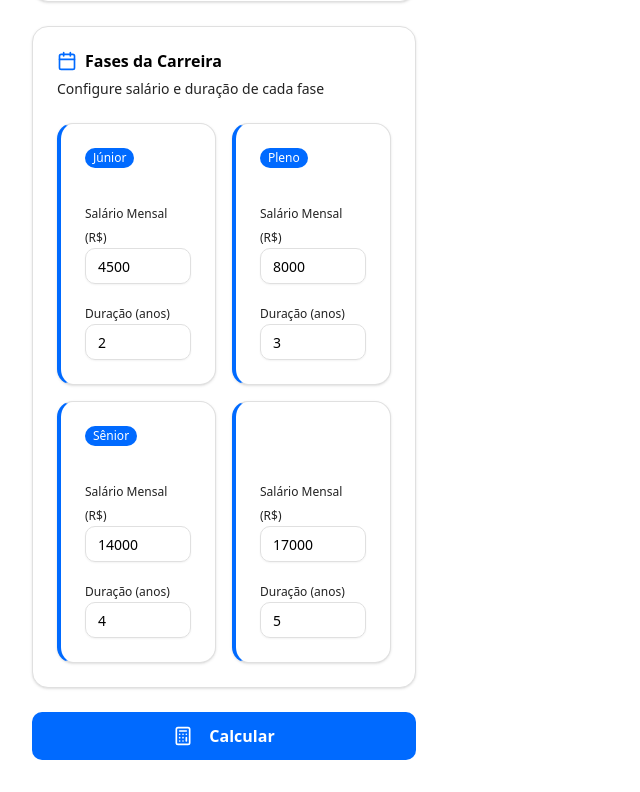
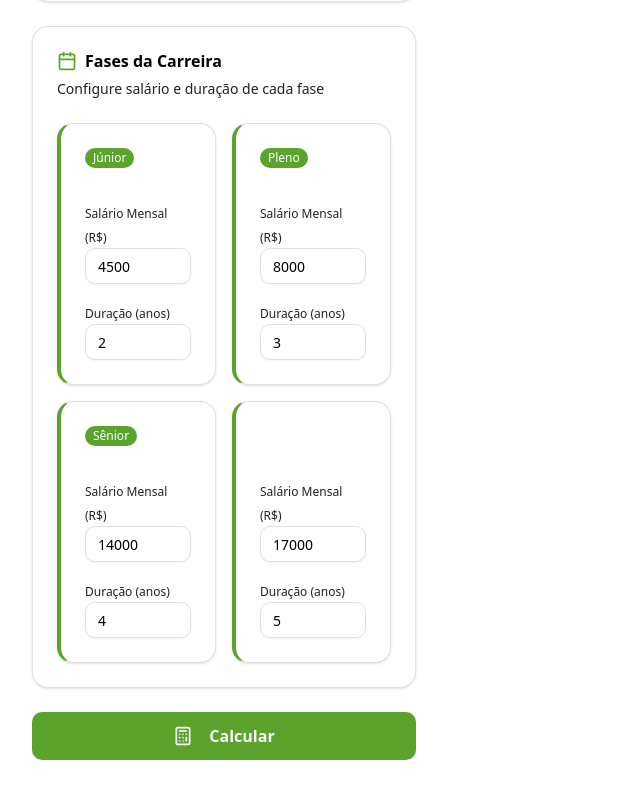
Before and after one commit to CoderRocha/devcapital, a Next.js app: page / in a window 1280 px wide. Shown: the part 950-1742 px from the top of the page, without its empty margins (0-640 px from the left). Built offline with nearby package versions, Linux system fonts and the light colour scheme.

Commit message:
style: ajustado cores do branding

```diff
--- a/src/app/globals.css
+++ b/src/app/globals.css
@@ -51,31 +51,31 @@
   --card-foreground: #000000;
   --popover: #FFFFFF;
   --popover-foreground: #000000;
-  --primary: #006AFF;
+  --primary: #5BA32C;
   --primary-foreground: #FFFFFF;
   --secondary: #F7F7F7;
   --secondary-foreground: #000000;
   --muted: #F7F7F7;
   --muted-foreground: #222222;
-  --accent: #E3F2FD;
-  --accent-foreground: #0052CC;
+  --accent: #E8F5E0;
+  --accent-foreground: #4A8A24;
   --destructive: #DC2626;
   --border: #E0E0E0;
   --input: #E0E0E0;
-  --ring: #006AFF;
-  --chart-1: #006AFF;
-  --chart-2: #0052CC;
-  --chart-3: #4A90E2;
-  --chart-4: #003D99;
-  --chart-5: #E3F2FD;
+  --ring: #5BA32C;
+  --chart-1: #5BA32C;
+  --chart-2: #4A8A24;
+  --chart-3: #7BC04A;
+  --chart-4: #3D7220;
+  --chart-5: #E8F5E0;
   --sidebar: #FFFFFF;
   --sidebar-foreground: #000000;
-  --sidebar-primary: #006AFF;
+  --sidebar-primary: #5BA32C;
   --sidebar-primary-foreground: #FFFFFF;
   --sidebar-accent: #F7F7F7;
   --sidebar-accent-foreground: #000000;
   --sidebar-border: #E0E0E0;
-  --sidebar-ring: #006AFF;
+  --sidebar-ring: #5BA32C;
 }
 
 .dark {
--- a/src/components/calculator/CareerPhasesConfig.tsx
+++ b/src/components/calculator/CareerPhasesConfig.tsx
@@ -17,10 +17,10 @@ interface CareerPhasesConfigProps {
 }
 
 const defaultPhases: CareerPhase[] = [
-  { name: "Júnior", salary: 4500, years: 2, color: "bg-onp-blue-light" },
+  { name: "Júnior", salary: 4500, years: 2, color: "bg-onp-green-light" },
   { name: "Pleno", salary: 8000, years: 3, color: "bg-primary" },
-  { name: "Sênior", salary: 14000, years: 4, color: "bg-onp-blue-dark" },
-  { name: "Tech Lead", salary: 17000, years: 5, color: "bg-onp-blue-darker" },
+  { name: "Sênior", salary: 14000, years: 4, color: "bg-onp-green-dark" },
+  { name: "Tech Lead", salary: 17000, years: 5, color: "bg-onp-green-darker" },
 ]
 
 export function CareerPhasesConfig({
--- a/src/components/calculator/PhaseCard.tsx
+++ b/src/components/calculator/PhaseCard.tsx
@@ -17,17 +17,17 @@ interface PhaseCardProps {
 }
 
 const phaseColors = {
-  junior: "bg-onp-blue-light",
+  junior: "bg-onp-green-light",
   pleno: "bg-primary",
-  senior: "bg-onp-blue-dark",
-  "tech-lead": "bg-onp-blue-darker",
+  senior: "bg-onp-green-dark",
+  "tech-lead": "bg-onp-green-darker",
 }
 
 const phaseTextColors = {
-  junior: "text-onp-blue-light",
+  junior: "text-onp-green-light",
   pleno: "text-primary",
-  senior: "text-onp-blue-dark",
-  "tech-lead": "text-onp-blue-darker",
+  senior: "text-onp-green-dark",
+  "tech-lead": "text-onp-green-darker",
 }
 
 export function PhaseCard({
--- a/src/components/calculator/ResultsSummary.tsx
+++ b/src/components/calculator/ResultsSummary.tsx
@@ -22,7 +22,7 @@ export function ResultsSummary({
       </CardHeader>
       <CardContent>
         <div className="grid grid-cols-1 md:grid-cols-3 gap-4">
-          <div className="p-6 bg-onp-blue-lighter rounded-lg border border-onp-blue-light">
+          <div className="p-6 bg-onp-green-lighter rounded-lg border border-onp-green-light">
             <p className="text-sm text-muted-foreground mb-2">Total Guardado</p>
             <p className="text-3xl font-bold text-primary">
               R${" "}
@@ -32,9 +32,9 @@ export function ResultsSummary({
               })}
             </p>
           </div>
-          <div className="p-6 bg-onp-blue-lighter rounded-lg border border-onp-blue-light">
+          <div className="p-6 bg-onp-green-lighter rounded-lg border border-onp-green-light">
             <p className="text-sm text-muted-foreground mb-2">Juros Ganhos</p>
-            <p className="text-3xl font-bold text-onp-blue-dark">
+            <p className="text-3xl font-bold text-onp-green-dark">
               R${" "}
               {totalEarned.toLocaleString("pt-BR", {
                 minimumFractionDigits: 2,
--- a/src/components/calculator/Timeline.tsx
+++ b/src/components/calculator/Timeline.tsx
@@ -18,10 +18,10 @@ interface TimelineProps {
 const defaultPhases: PhaseResult[] = []
 
 const phaseColors = {
-  junior: "bg-onp-blue-light",
+  junior: "bg-onp-green-light",
   pleno: "bg-primary",
-  senior: "bg-onp-blue-dark",
-  "tech-lead": "bg-onp-blue-darker",
+  senior: "bg-onp-green-dark",
+  "tech-lead": "bg-onp-green-darker",
 }
 
 export function Timeline({ phases = defaultPhases }: TimelineProps) {
@@ -34,7 +34,7 @@ export function Timeline({ phases = defaultPhases }: TimelineProps) {
       <h2 className="text-2xl font-bold text-foreground">Timeline da Carreira</h2>
 
       <div className="relative">
-        <div className="absolute left-8 top-0 bottom-0 w-0.5 bg-onp-blue-lighter" />
+        <div className="absolute left-8 top-0 bottom-0 w-0.5 bg-onp-green-lighter" />
 
         <div className="space-y-8">
           {phases.map((result, index) => {
--- a/tailwind.config.ts
+++ b/tailwind.config.ts
@@ -4,7 +4,7 @@ export default {
       extend: {
         colors: {
           primary: {
-            DEFAULT: '#006AFF',
+            DEFAULT: '#5BA32C',
             foreground: '#FFFFFF',
           },
           secondary: {
@@ -12,12 +12,12 @@ export default {
             foreground: '#000000',
           },
           onp: {
-            blue: {
-              DEFAULT: '#006AFF',
-              dark: '#0052CC',
-              darker: '#003D99',
-              light: '#4A90E2',
-              lighter: '#E3F2FD',
+            green: {
+              DEFAULT: '#5BA32C',
+              dark: '#4A8A24',
+              darker: '#3D7220',
+              light: '#7BC04A',
+              lighter: '#E8F5E0',
             },
             gray: {
               dark: '#222222',
```
